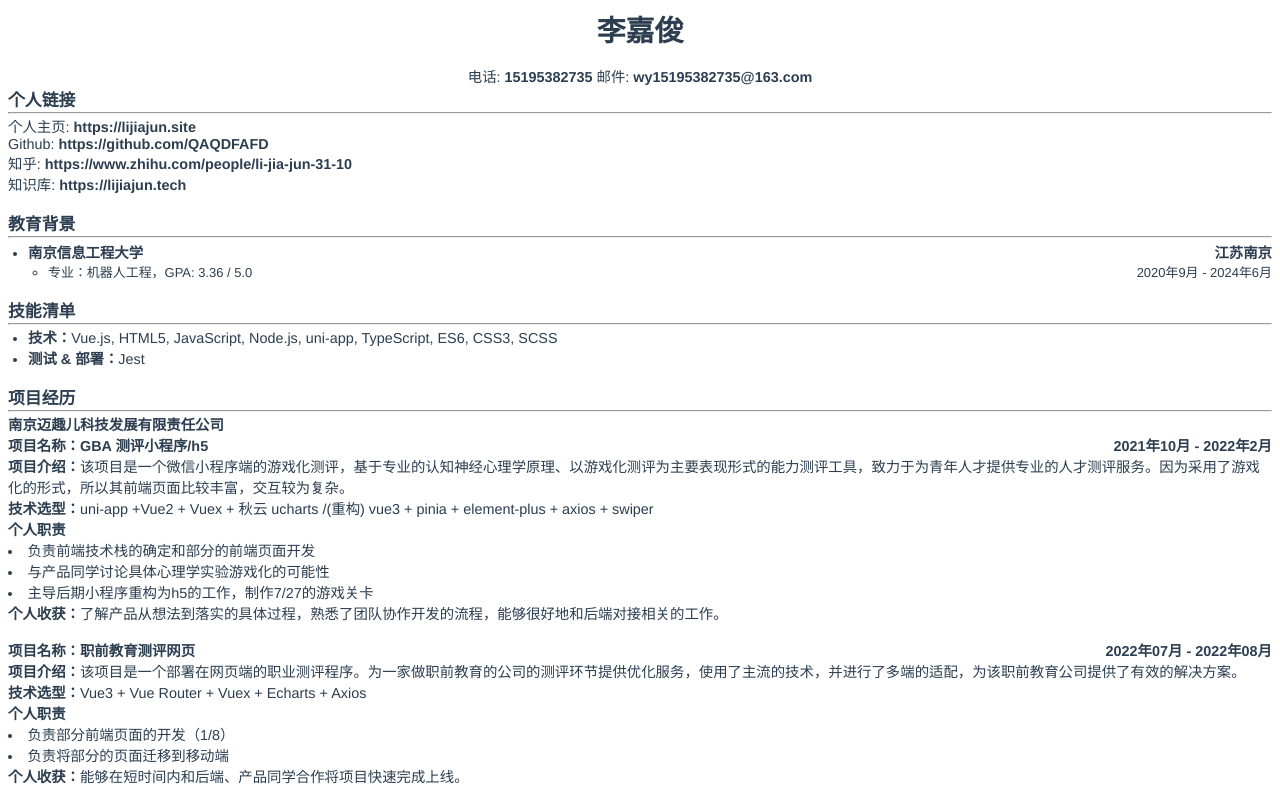
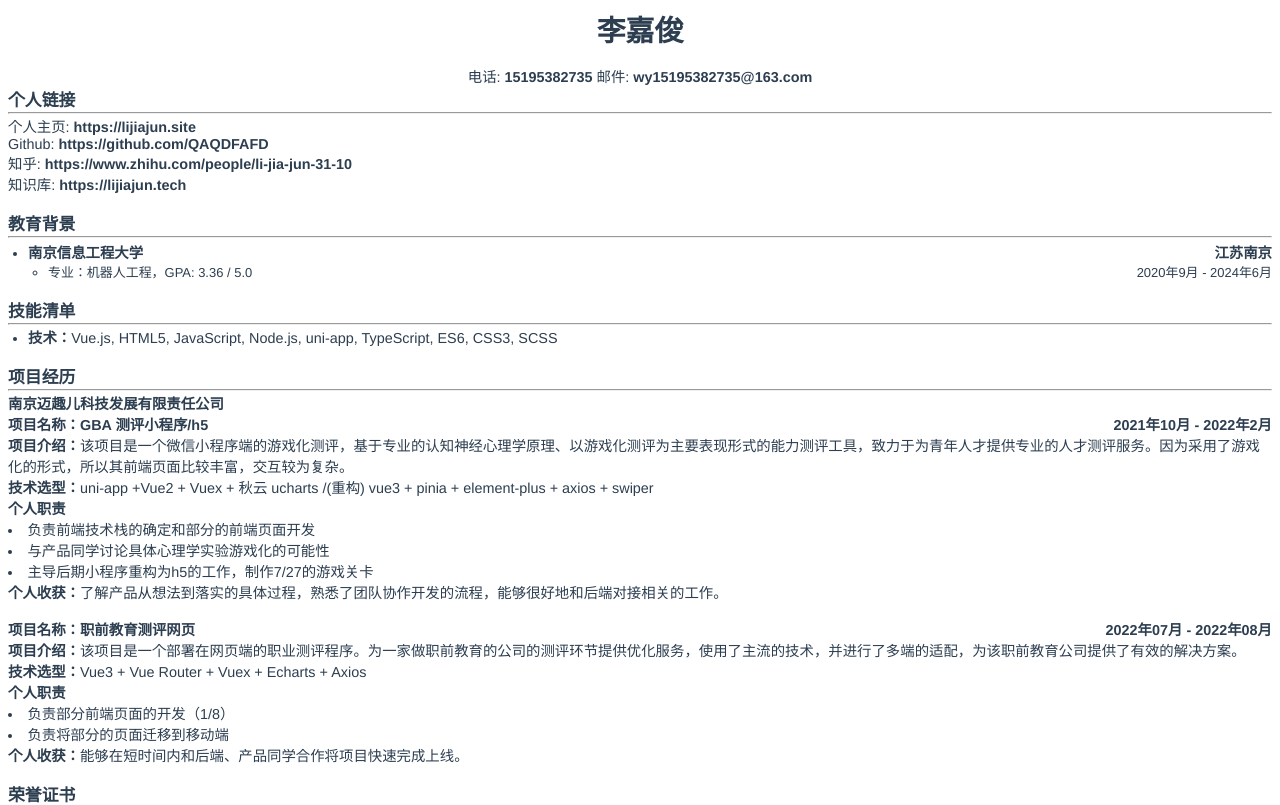
Before and after one commit to QAQDFAFD/resume, a Vue app: page /home in a window 1280 px wide. Shown: the top 805 px of the page. Built offline with nearby package versions, Linux system fonts and the light colour scheme.

Commit message:
fix something

```diff
--- a/src/assets/info.js
+++ b/src/assets/info.js
@@ -27,7 +27,7 @@ export default {
     ],
     skills: {
         techs: ['Vue.js', 'HTML5', 'JavaScript', 'Node.js', 'uni-app', 'TypeScript', 'ES6', 'CSS3', 'SCSS'],
-        tests: ['Jest'],
+        // tests: ['Jest'],
     },
     works: [
         {
--- a/src/components/Skills.vue
+++ b/src/components/Skills.vue
@@ -3,7 +3,7 @@
         <li>
             <strong>技术：</strong>{{ skills.techs.join(', ') }}
         </li>
-        <li>
+        <li v-if="skills.tests">
             <strong>测试 & 部署：</strong>{{ skills.tests.join(', ') }}
         </li>
     </ul>
```
Also changed, not shown: 1 other file (tests, documents, lock files or other folders).
